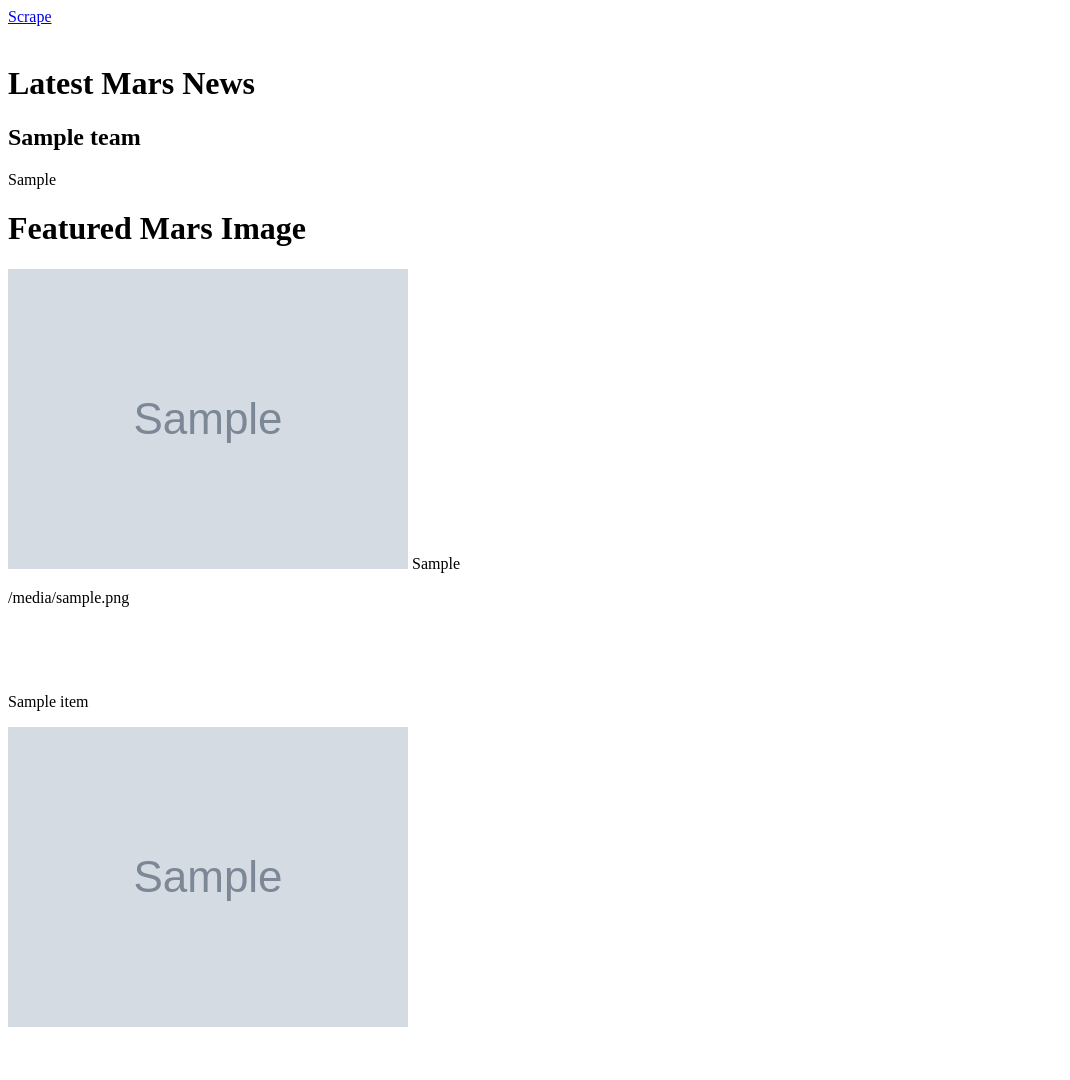
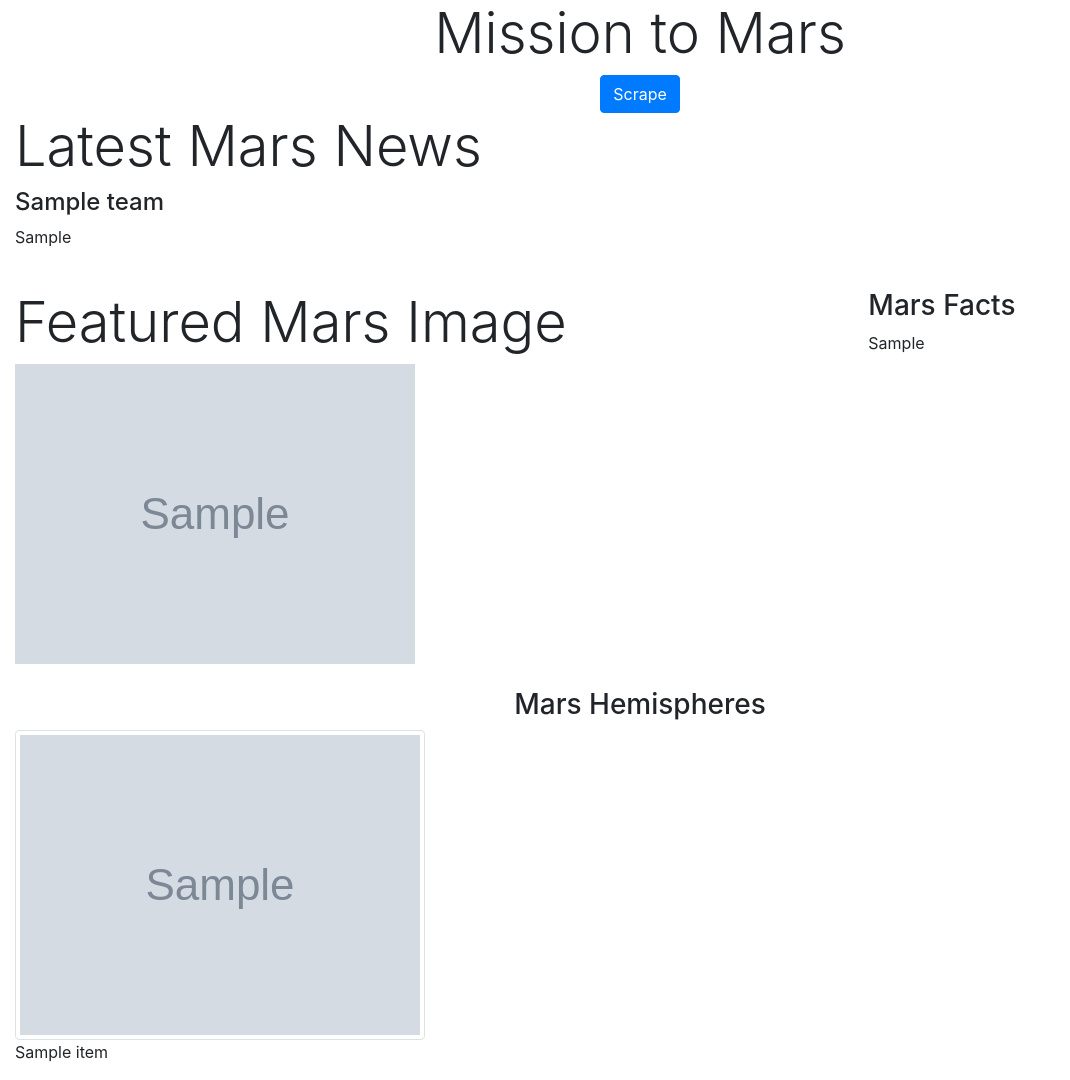
Before and after one commit to BNY-Lemon/web-scraping-challenge, a Flask app: page / in a window 1280 px wide. Shown: the whole page, without its empty margins (0-1070 px from the left). Before the commit the page ends 1027 px from the top, so only its background shows below. Run offline with Flask 2, Linux system fonts and the light colour scheme; grey boxes marked "Sample" are stand-in pictures; a database or web service that is not in the repository returns one stand-in record (values such as "Sample title"); some libraries are stand-ins or nearby versions.

Commit message:
Added bootstrap elements to html file. Uploaded screenshot of final output from flask/pymongo.

```diff
--- a/Missions_to_Mars/templates/index.html
+++ b/Missions_to_Mars/templates/index.html
@@ -1,29 +1,56 @@
 <!DOCTYPE html>
-<html>
+<html lang="en">
 <head>
-<title>Page Title</title>
+  <title>Mission to Mars</title>
+  <meta charset="utf-8">
+  <meta name="viewport" content="width=device-width, initial-scale=1">
+  <link rel="stylesheet" href="https://maxcdn.bootstrapcdn.com/bootstrap/4.5.2/css/bootstrap.min.css">
+  <script src="https://ajax.googleapis.com/ajax/libs/jquery/3.5.1/jquery.min.js"></script>
+  <script src="https://cdnjs.cloudflare.com/ajax/libs/popper.js/1.16.0/umd/popper.min.js"></script>
+  <script src="https://maxcdn.bootstrapcdn.com/bootstrap/4.5.2/js/bootstrap.min.js"></script>
+  <link rel="stylesheet" href="style.css" media="screen">
 </head>
 <body>
 
-    <a href='/scrape'>Scrape</a>
-
-    <br>
-    <br>
-    <h1>Latest Mars News</h1>
-    <h2>{{ teams.news_title }}</h2>
+<div class="jumbotron-fluid text-center" style="margin-bottom:0">
+    <div class="container">
+    <h1 class=display-4>Mission to Mars </h1>
+    <a class="btn btn-primary" href="/scrape" role="button">Scrape</a>
+    </div>
+</div>
+<div class="container-fluid">
+    <h1 class=display-4>Latest Mars News</h1>
+    <h4 >{{ teams.news_title }}</h4>
     <p>{{ teams.news_p }}</p>
-    <h1>Featured Mars Image</h1>
-    <img src="{{ teams.featured_image_url }}">
-    {{ teams.mars_facts | safe }}
-    <p>{{ teams.hemisphere_image_urls }}</p>
-
-    <br>
-    <br>
-    <br>
-    {% for item in teams.hemisphere_image_urls %}
-        <p>{{ item.title }}</p>
-        <img src="{{ item.img_url }}">
-    {% endfor %}
-
+</div>
+<br>
+<div class="container-fluid">
+    <div class="row">
+        <div class="col-8">
+            <h1 class=display-4>Featured Mars Image</h1>
+            <img src="{{ teams.featured_image_url }}"  class="img-fluid" alt="Responsive image">
+        </div>
+        <div class="col-4">
+            <h3>Mars Facts</h3>
+            <table class="table table-striped">
+                <tbody>
+                    {{ teams.mars_facts | safe }}
+                </tbody>
+            </table>
+        </div>
+    </div>
+</div>
+<br>
+<div class="container-fluid">
+    <h3 class="text-center">Mars Hemispheres</h3>
+    <div class="row">
+        {% for item in teams.hemisphere_image_urls %}
+            <div class="col-lg-6 col-6 ">
+                <img src="{{ item.img_url }}" class="img-thumbnail img-fluid" alt="Responsive image">
+                <p>{{ item.title }}</p>
+            </div>
+        {% endfor %}
+    </div>
+</div>
 </body>
 </html>
```
Also changed, not shown: 1 other file.
